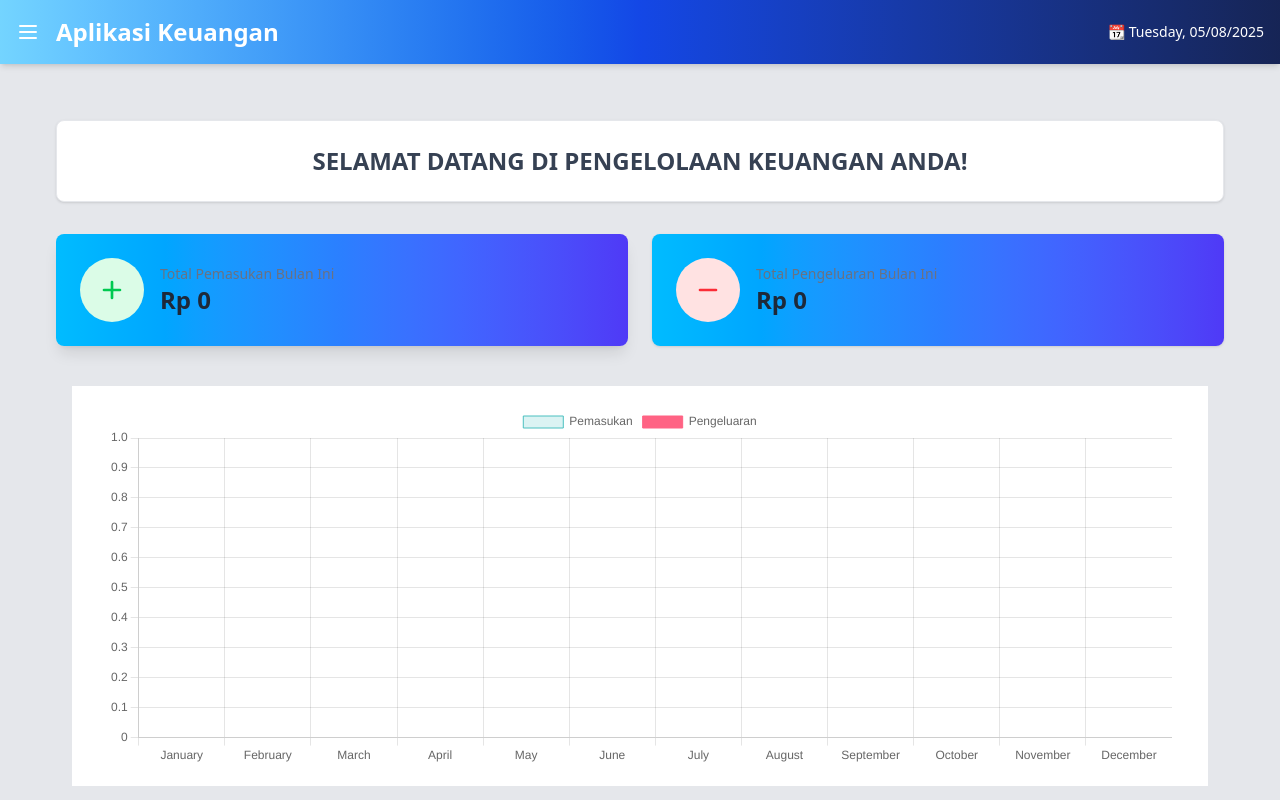
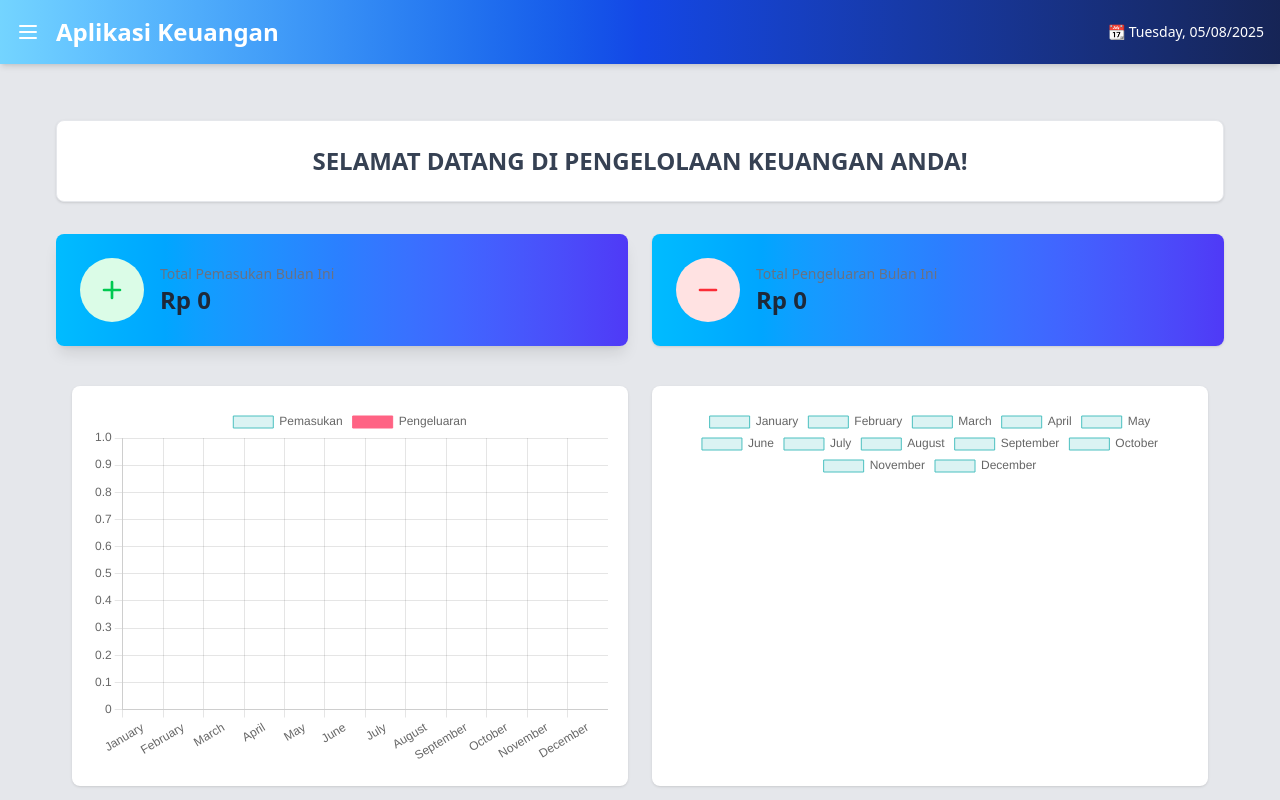
Before and after one commit to citraa28/pengelolaan-keuangan, a Vue app: page /beranda in a window 1280 px wide. Built offline with nearby package versions, Linux system fonts and the light colour scheme; no server answers.

Commit message:
Perubahan tampilan 2 chart menjadi sejajar

```diff
--- a/src/pages/BerandaPage.vue
+++ b/src/pages/BerandaPage.vue
@@ -2,8 +2,9 @@
   <LayoutPage>
     <div class="flex-1 p-6 md:p-8 overflow-auto">
       <!-- Welcome -->
-      <div class="text-center p-6 bg-white dark:bg-gray-800 rounded-lg shadow text-2xl font-semibold text-gray-700 dark:text-gray-100 border border-gray-200 dark:border-gray-700">
-
+      <div
+        class="text-center p-6 bg-white dark:bg-gray-800 rounded-lg shadow text-2xl font-semibold text-gray-700 dark:text-gray-100 border border-gray-200 dark:border-gray-700"
+      >
         SELAMAT DATANG DI PENGELOLAAN KEUANGAN ANDA!
       </div>
 
@@ -30,7 +31,9 @@
             </svg>
           </div>
           <div>
-            <p class="text-gray-500 dark:text-gray-300 text-sm">Total Pemasukan Bulan Ini</p>
+            <p class="text-gray-500 dark:text-gray-300 text-sm">
+              Total Pemasukan Bulan Ini
+            </p>
             <p class="text-2xl font-bold text-gray-800">
               {{ formatRupiah(totalPemasukanBulanIni) }}
             </p>
@@ -66,13 +69,10 @@
         </div>
       </div>
 
-      <div
-        class="relative mx-4 my-10 flex-1 min-w-[600px] bg-white"
-        style="height: 400px"
-      >
-        <!-- Chart -->
+      <div class="flex flex-wrap gap-6 my-10 px-4">
+        <!-- Bar Chart -->
         <div
-          class="relative mx-4 my-10 flex-1 p-5 bg-white"
+          class="flex-1 min-w-[300px] p-5 bg-white rounded-lg shadow"
           style="height: 400px"
         >
           <BarChart
@@ -81,11 +81,10 @@
             :chartOptions="dataChart.options"
           />
         </div>
-        <hr />
 
         <!-- Pie Chart -->
         <div
-          class="relative mx-4 my-10 p-5 flex-1 bg-white"
+          class="flex-1 min-w-[300px] p-5 bg-white rounded-lg shadow"
           style="height: 400px"
         >
           <PieChart
```
